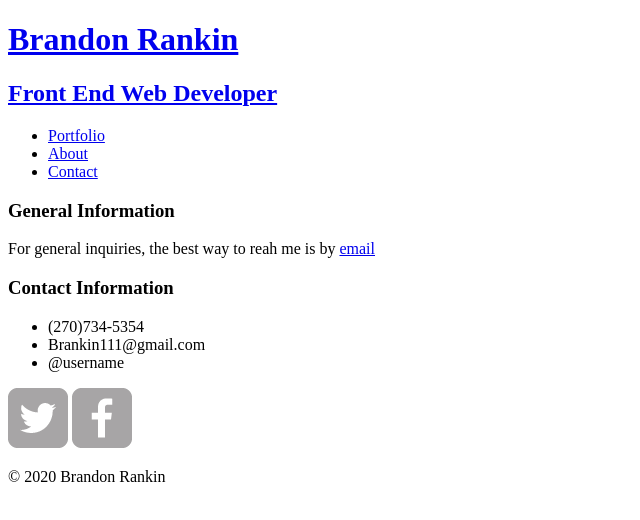
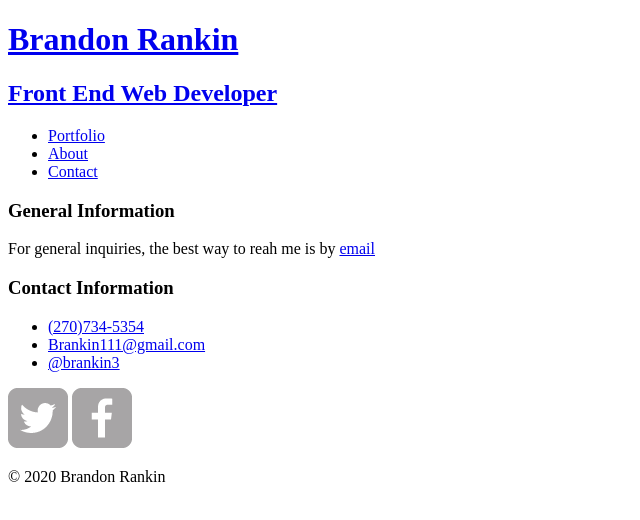
Before and after one commit to Brankin111/Class-Portfolio, a plain HTML site: page contact.html in a window 1280 px wide. Shown: the whole page, without its empty margins (0-640 px from the left). Drawn offline with Linux system fonts and the light colour scheme.

Commit message:
debugged contact links

```diff
--- a/contact.html
+++ b/contact.html
@@ -48,9 +48,9 @@
             <h3>Contact Information</h3>
             <!-- Contact Information -->
             <ul>
-                <li><a href="tel:2707345354"></a>(270)734-5354</li>
-                <li><a href="mailto:brankin111@gmail.com"></a>Brankin111@gmail.com</li>
-                <li><a href="https://www.facebook.com/brankin3"></a>@username</li>
+                <li><a href="tel:2707345354">(270)734-5354</a></li>
+                <li><a href="mailto:brankin111@gmail.com">Brankin111@gmail.com</a></li>
+                <li><a href="https://www.facebook.com/brankin3">@brankin3</a></li>
             </ul>
         </section>
         <!-- End of Second Column -->
```
